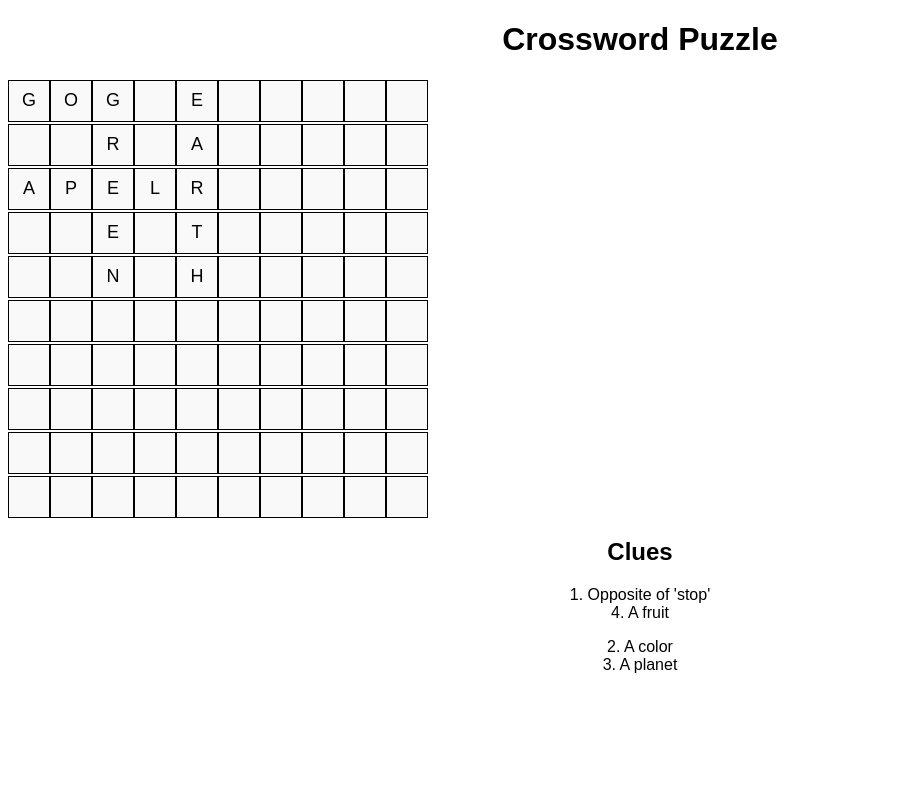
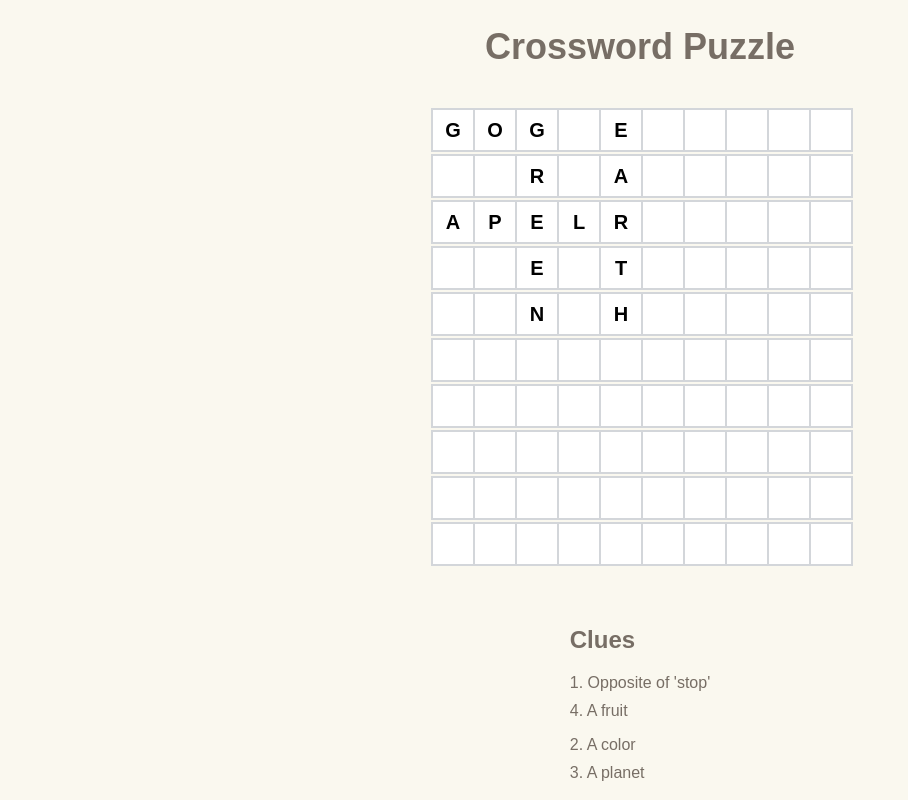
Before and after one commit to rafaelpuzzlr/puzzlr-crossword, a plain HTML site: page index.html in a window 1280 px wide. Shown: the whole page, without its empty margins (0-908 px from the left). Drawn offline with Linux system fonts and the light colour scheme.

Commit message:
Update styles.css

```diff
--- a/styles.css
+++ b/styles.css
@@ -1,6 +1,15 @@
 body {
-  font-family: Arial, sans-serif;
+  font-family: 'Saira', sans-serif;
   text-align: center;
+  background-color: #faf8ef; /* NYT Wordle-like background */
+  color: #776e65; /* NYT Wordle-like text color */
+  margin: 0;
+  padding: 0;
+  display: flex;
+  flex-direction: column;
+  align-items: center;
+  justify-content: center;
+  min-height: 100vh;
 }
 
 #crossword-grid {
@@ -13,12 +22,14 @@ body {
 .cell {
   width: 40px;
   height: 40px;
-  border: 1px solid #000;
+  border: 2px solid #d3d6da; /* NYT Wordle-like border color */
   display: flex;
   align-items: center;
   justify-content: center;
-  font-size: 18px;
-  background-color: #f9f9f9;
+  font-size: 20px;
+  font-weight: bold;
+  background-color: #ffffff; /* White cells */
+  color: #000000; /* Black text */
 }
 
 .cell:focus {
@@ -28,9 +39,23 @@ body {
 
 #clues {
   margin-top: 20px;
+  max-width: 600px;
+  text-align: left;
 }
 
 #clues ul {
   list-style-type: none;
   padding: 0;
 }
+
+#clues li {
+  margin: 10px 0;
+  font-size: 16px;
+  color: #776e65; /* NYT Wordle-like text color */
+}
+
+h1 {
+  font-size: 36px;
+  color: #776e65; /* NYT Wordle-like text color */
+  margin-bottom: 20px;
+}
```
